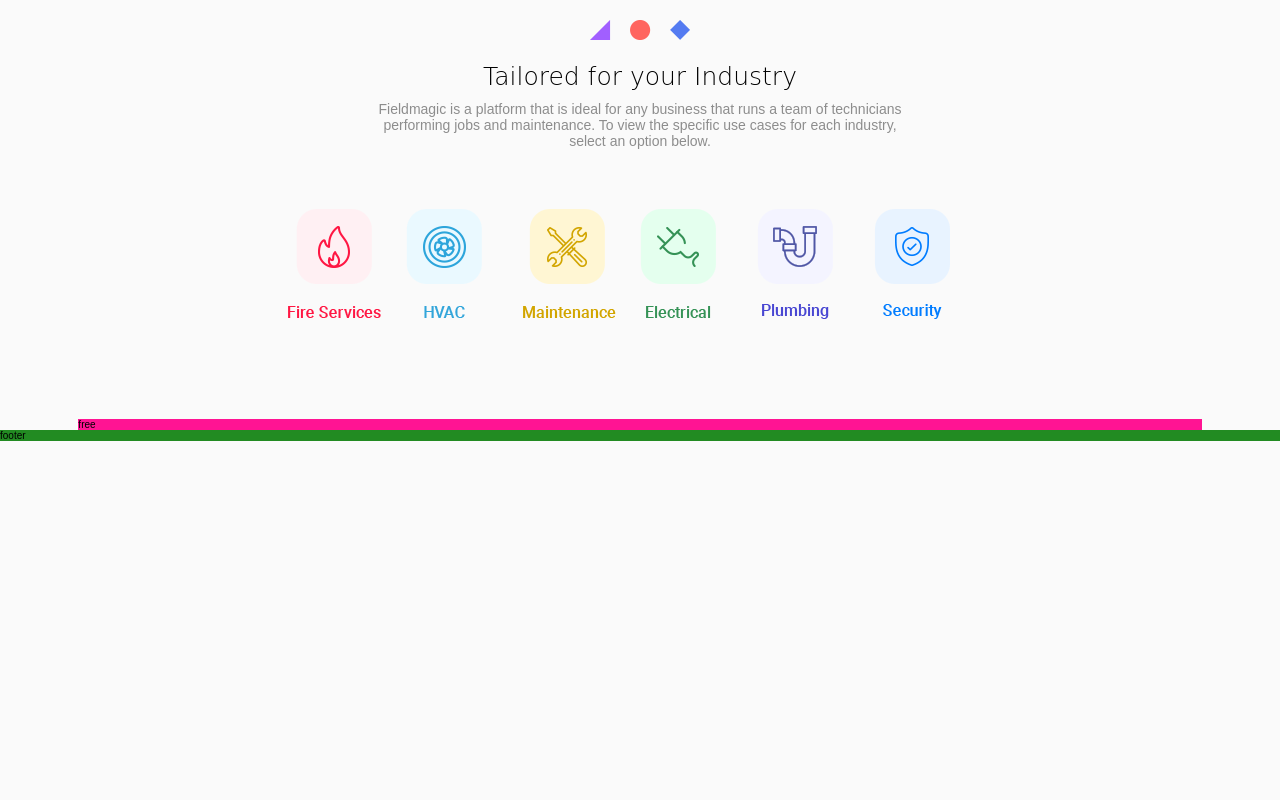
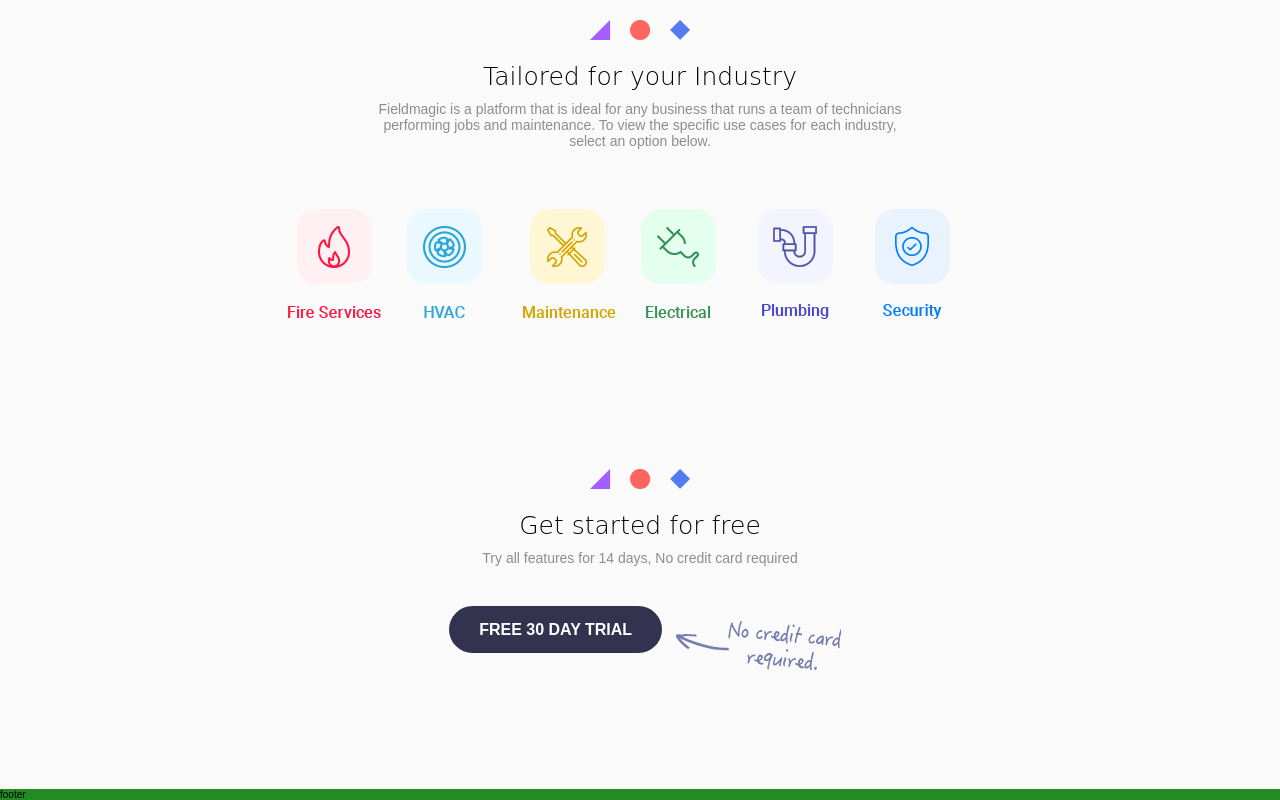
Before and after one commit to farazmrx/elite, a website: page index.html in a window 1280 px wide. Shown: the part 3125-3925 px from the top of the page. Before the commit the page ends 3566 px from the top, so only its background shows below. Drawn offline with Linux system fonts and the light colour scheme; a web font is replaced by a local one.

Commit message:
Building the free section

```diff
--- a/index.html
+++ b/index.html
@@ -160,7 +160,15 @@
     </section>
 
     <section class="free">
-        free
+        <div class="free__header u-text-center">
+            <img src="img/object.png" alt="object" class="heading--object u-mb-small">
+            <h2 class="heading--primery u-mb-smaller">Get started for free</h2>
+            <p class="paragraph--primery u-mb-small">Try all features for 14 days, No credit card required</p>
+            <div class="free__content--btn">
+                <a href="#" class="btn btn--primery-dark">Free 30 day trial</a>
+                <img src="img/no-credt-card-required.png" alt="no-credt-card-required">
+            </div><!-- free__content--btn -->
+        </div><!-- free__header -->
     </section>
 
     <footer class="footer">
--- a/sass/components/_button.scss
+++ b/sass/components/_button.scss
@@ -6,6 +6,12 @@
     &--primery {
         background-color: $color-primery-dark;
         color: $color-white;
+
+        &-dark {
+            color: $color-white;
+            background-color: $footer-color;
+            font-weight: 900;
+        }
     }
 
     &--secondary {
--- a/sass/components/_free.scss
+++ b/sass/components/_free.scss
@@ -1,4 +1,14 @@
 .free {
     grid-column: center-start / center-end;
-    background-color: deeppink;
+    margin: 5rem 0 15rem 0;
+
+    &__content {
+        &--btn {
+            img {
+                position: relative;
+                bottom: -35px;
+                left: 10px;
+            }
+        }
+    }
 }
```
Also changed, not shown: dist/style.css.
